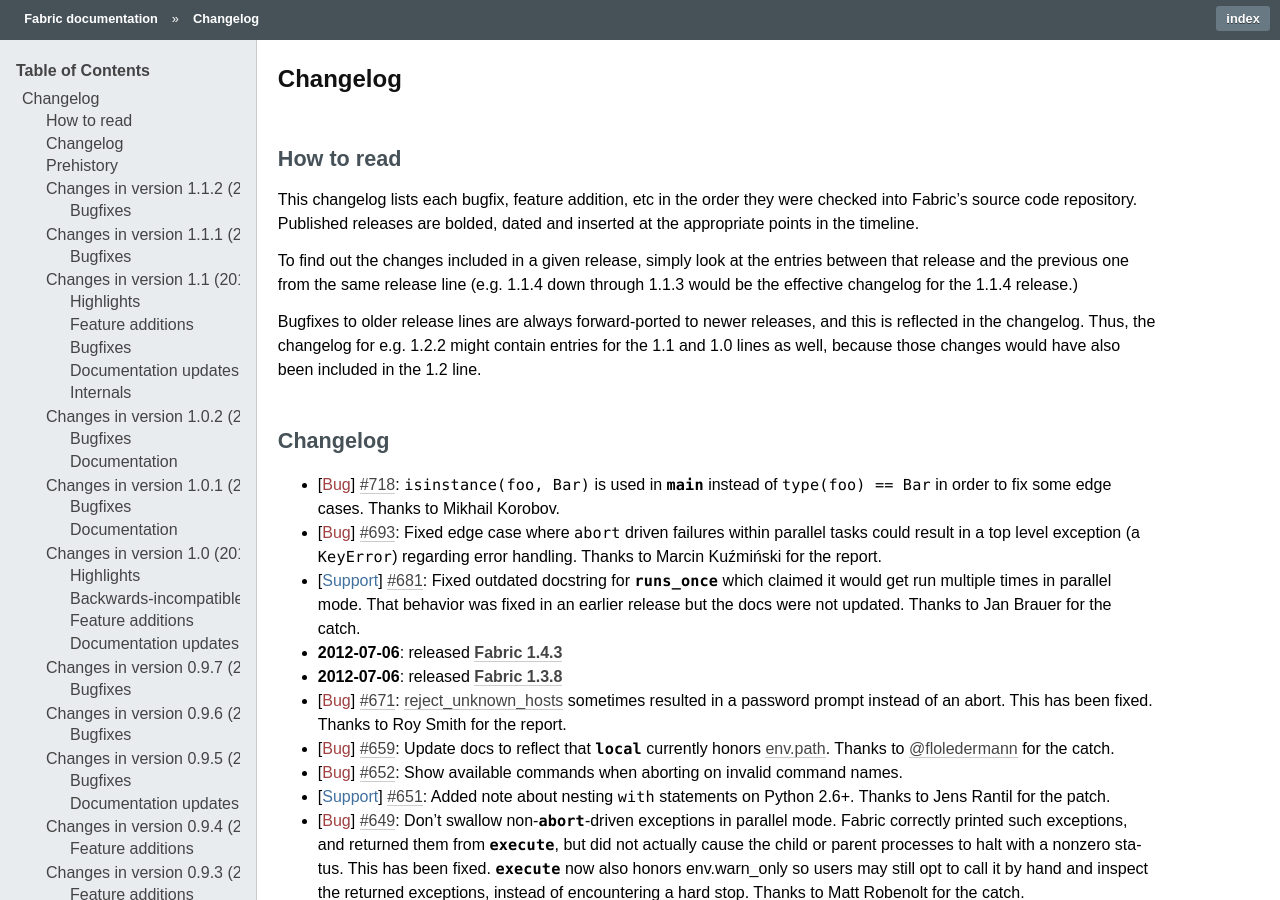
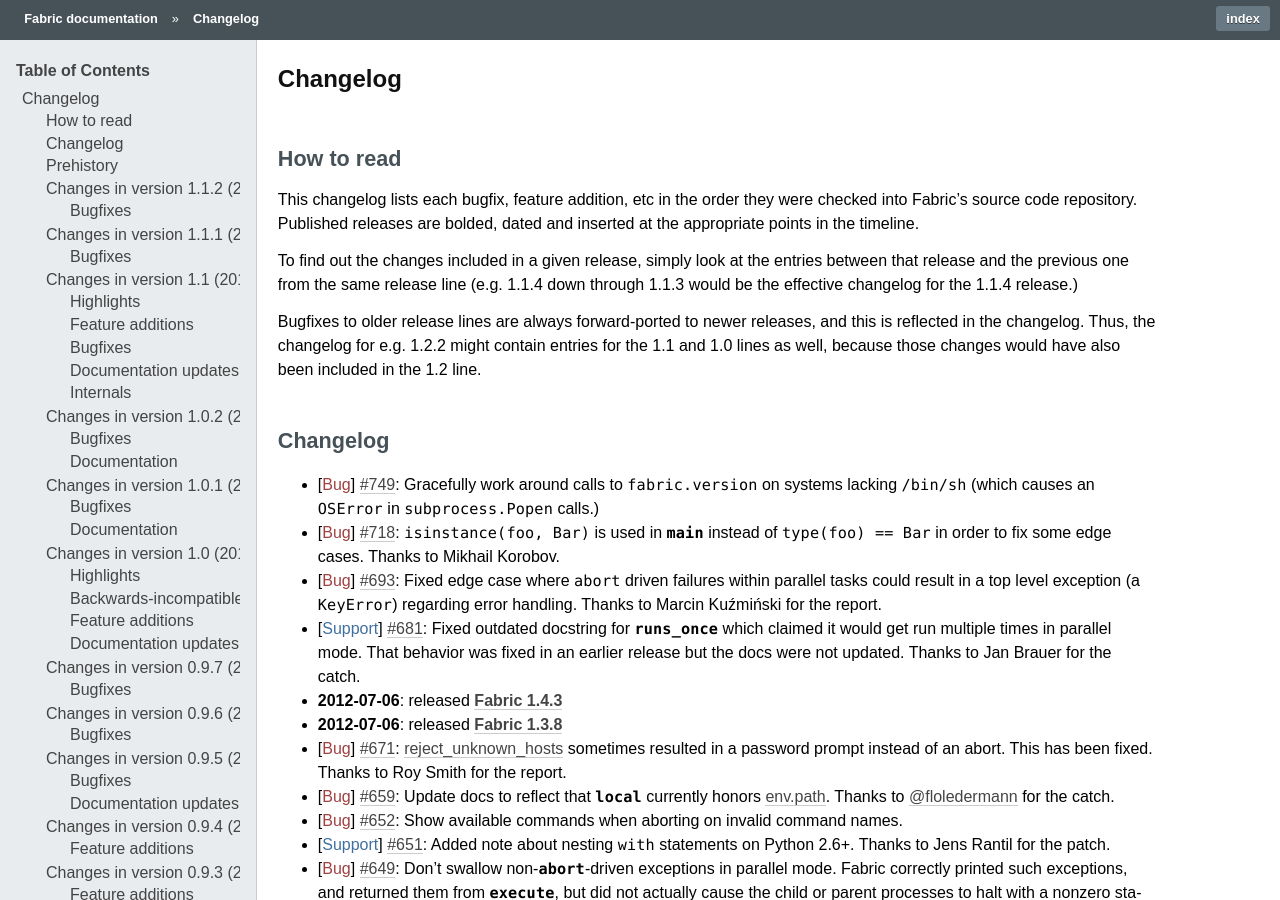
Before and after one commit to fabric/fabric, a Sphinx documentation site: the page built from docs/changelog.rst, in a window 1280 px wide and 900 px high. Built offline with Sphinx 7.4.7, drawn with Linux system fonts in a browser that asks for light colours; the version number could not be read and is left out.

Commit message:
Changelog re #749

```diff
--- a/docs/changelog.rst
+++ b/docs/changelog.rst
@@ -25,6 +25,9 @@
 Changelog
 =========
 
+* :bug:`749` Gracefully work around calls to ``fabric.version`` on systems
+  lacking ``/bin/sh`` (which causes an ``OSError`` in ``subprocess.Popen``
+  calls.)
 * :bug:`718` ``isinstance(foo, Bar)`` is used in `~fabric.main` instead
   of ``type(foo) == Bar`` in order to fix some edge cases.
   Thanks to Mikhail Korobov.
```
